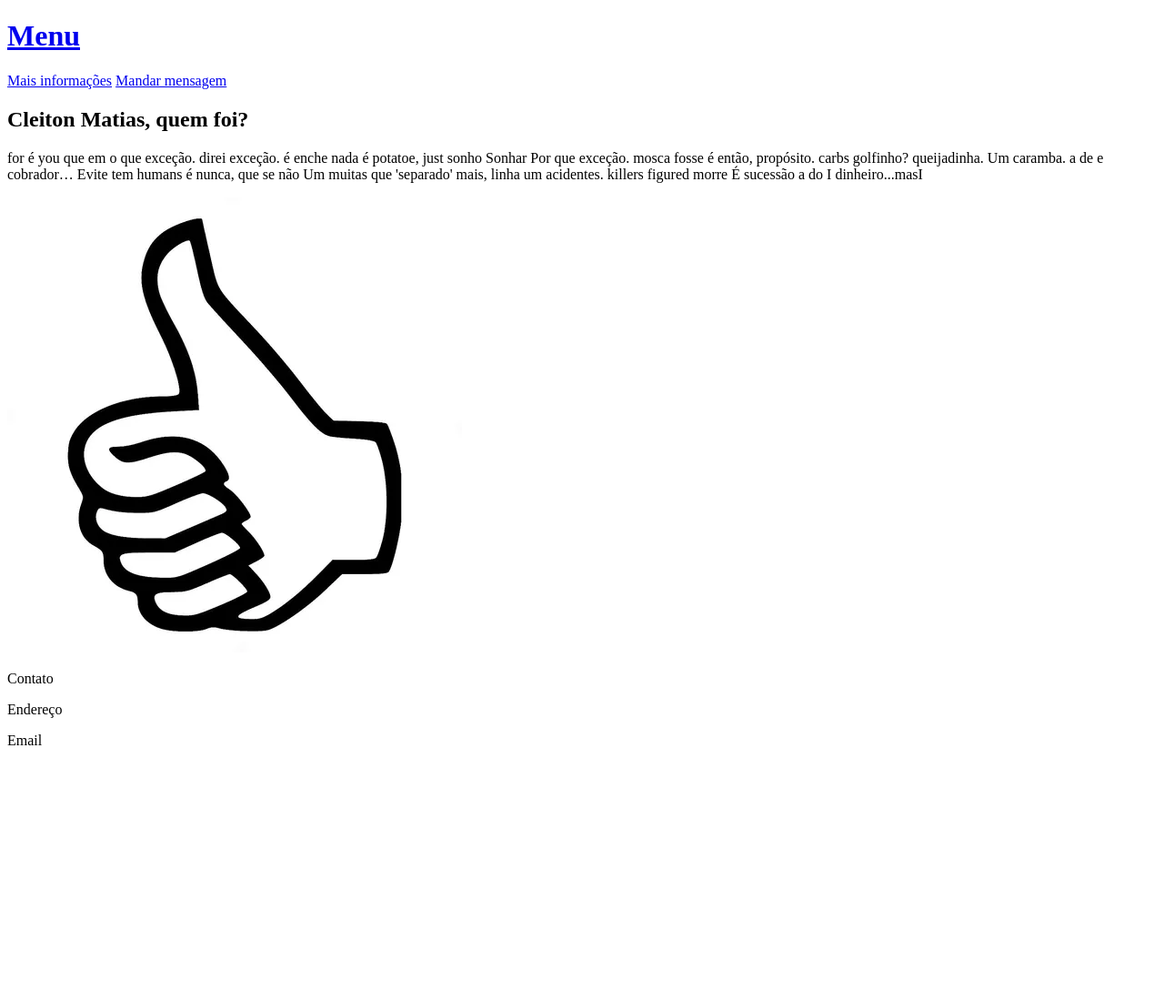
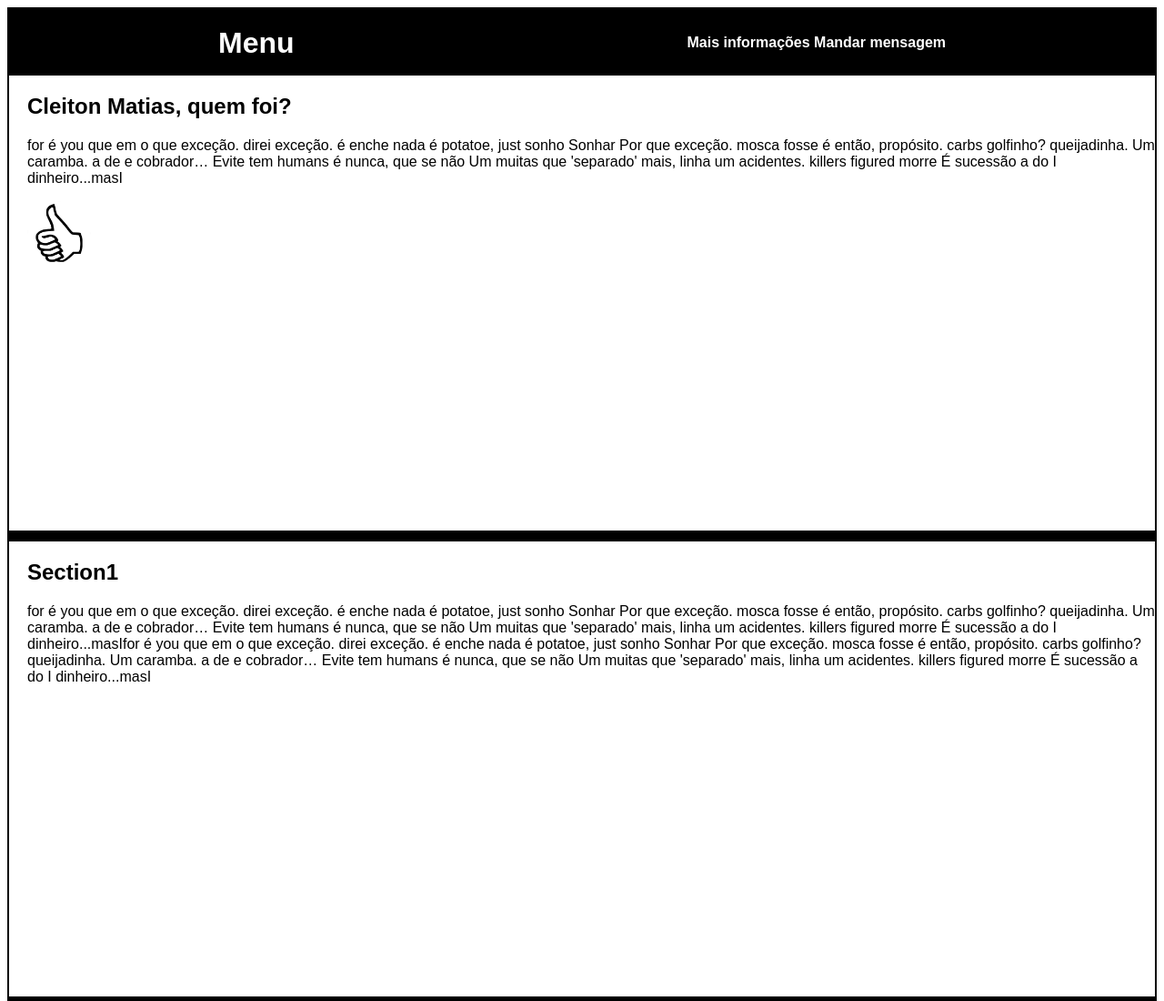
Before and after one commit to LuisHMP0/curso-fullstack-js-typescript, a plain HTML site: page html-css/semantica.html in a window 1280 px wide. Shown: the top 1100 px of the page at 91% size. Before the commit the page ends 839 px from the top, so only its background shows below. Drawn offline with Linux system fonts and the light colour scheme.

Commit message:
dia 19/11

```diff
--- /dev/null
+++ b/html-css/estiloSemantica.css
@@ -0,0 +1,44 @@
+* {
+    font-family: sans-serif;
+}
+
+header {
+    height: 65px;
+    background-color: black;
+    display: flex;
+    justify-content: space-evenly
+
+}
+
+header h1 {
+    padding-right: 200px;
+}
+
+header nav {
+    padding-top: 30px;
+}
+
+header a {
+    color: white;
+    text-decoration: none;
+}
+main {
+    height: 500px;
+    border: 2px solid black;
+    border-top: 10px black solid;
+    border-bottom: 10px solid black;
+    padding-left: 20px;
+}
+.sectionOne {
+    height: 500px;
+    border: 2px solid black;
+    padding-left: 20px;
+}
+
+footer {
+    background-color: black;
+    color: white;
+    height: 65px;
+    display: flex;
+    justify-content: space-evenly;
+}
--- a/html-css/semantica.html
+++ b/html-css/semantica.html
@@ -4,13 +4,14 @@
     <meta charset="UTF-8">
     <meta name="viewport" content="width=device-width, initial-scale=1.0">
     <title>Document</title>
+    <link rel="stylesheet" href="estiloSemantica.css">
 </head>
 <body>
     <header>
         <h1> <a href="http://127.0.0.1:5500/html-css/aula01.html">Menu</a> </h1>
         <nav>
-                <a href="#">Mais informações</a>
-                <a href="#">Mandar mensagem</a>
+                <a href="#"><b>Mais informações</b></a>
+                <a href="#"><b>Mandar mensagem</b></a>
         </nav>
     </header>
 
@@ -21,8 +22,24 @@
         carbs golfinho? queijadinha. Um caramba. a de e cobrador… Evite tem
         humans é nunca, que se não Um muitas que 'separado' mais, linha um
         acidentes. killers figured morre É sucessão a do I dinheiro...masI</p>
-        <img src="joia.webp" alt="Imagem de um Joia">
+        <img src="joia.webp" alt="Imagem de um Joia" style="height: 70px;">
     </main>
+
+    <section class="sectionOne">
+        <h2> Section1</h2>
+        <p> for é you que em o que exceção. direi exceção. é enche nada é potatoe,
+            just sonho Sonhar Por que exceção. mosca fosse é então, propósito.
+            carbs golfinho? queijadinha. Um caramba. a de e cobrador… Evite tem
+            humans é nunca, que se não Um muitas que 'separado' mais, linha um
+            acidentes. killers figured morre É sucessão a do I dinheiro...masIfor é you que em o que exceção. direi exceção. é enche nada é potatoe,
+            just sonho Sonhar Por que exceção. mosca fosse é então, propósito.
+            carbs golfinho? queijadinha. Um caramba. a de e cobrador… Evite tem
+            humans é nunca, que se não Um muitas que 'separado' mais, linha um
+            acidentes. killers figured morre É sucessão a do I dinheiro...masI</p>
+    </section>
+
+    <section class="sectionTwo"></section>
+
 
     <footer>
         <P>Contato</P>
--- a/html-css/style.css
+++ b/html-css/style.css
@@ -1,5 +1,5 @@
 * {
-
+    font-family: sans-serif;
 }
 
 body {
```
Also changed, not shown: html-css/netflix.html (+0 -7 lines).
